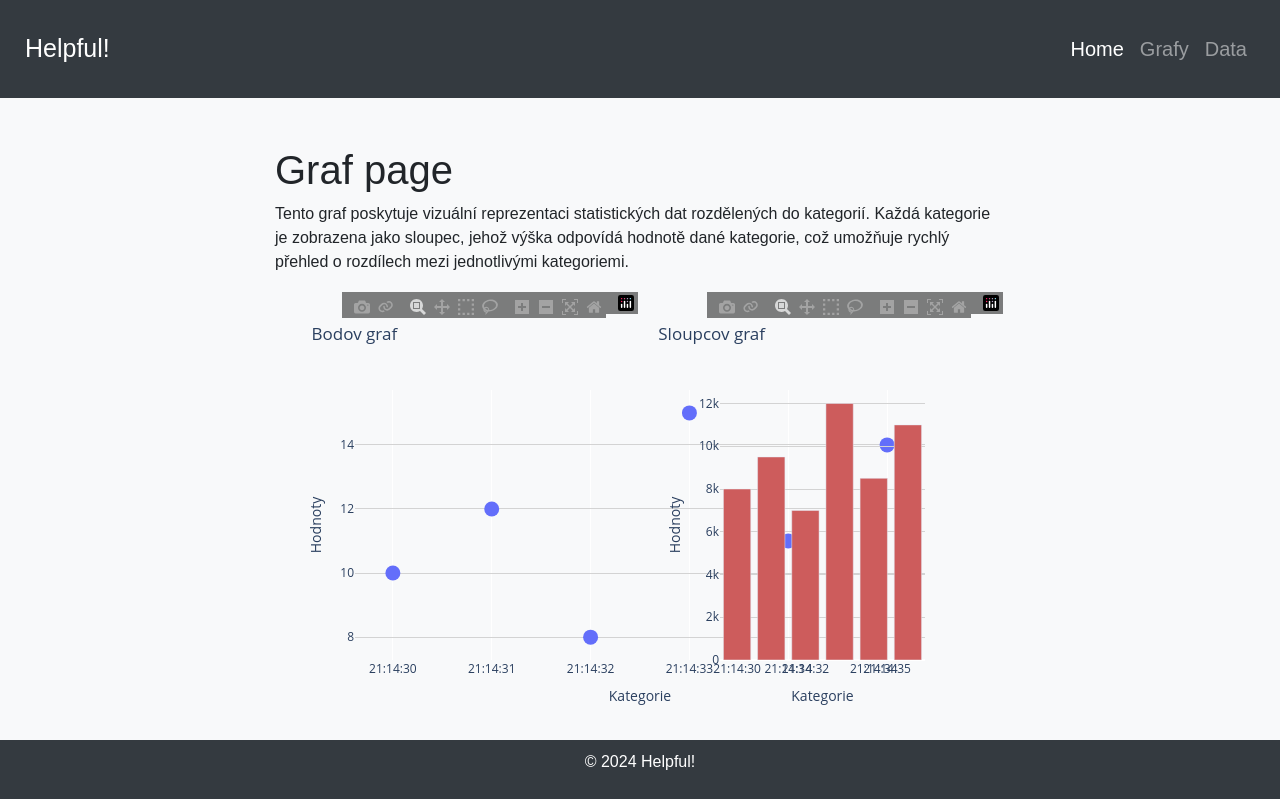
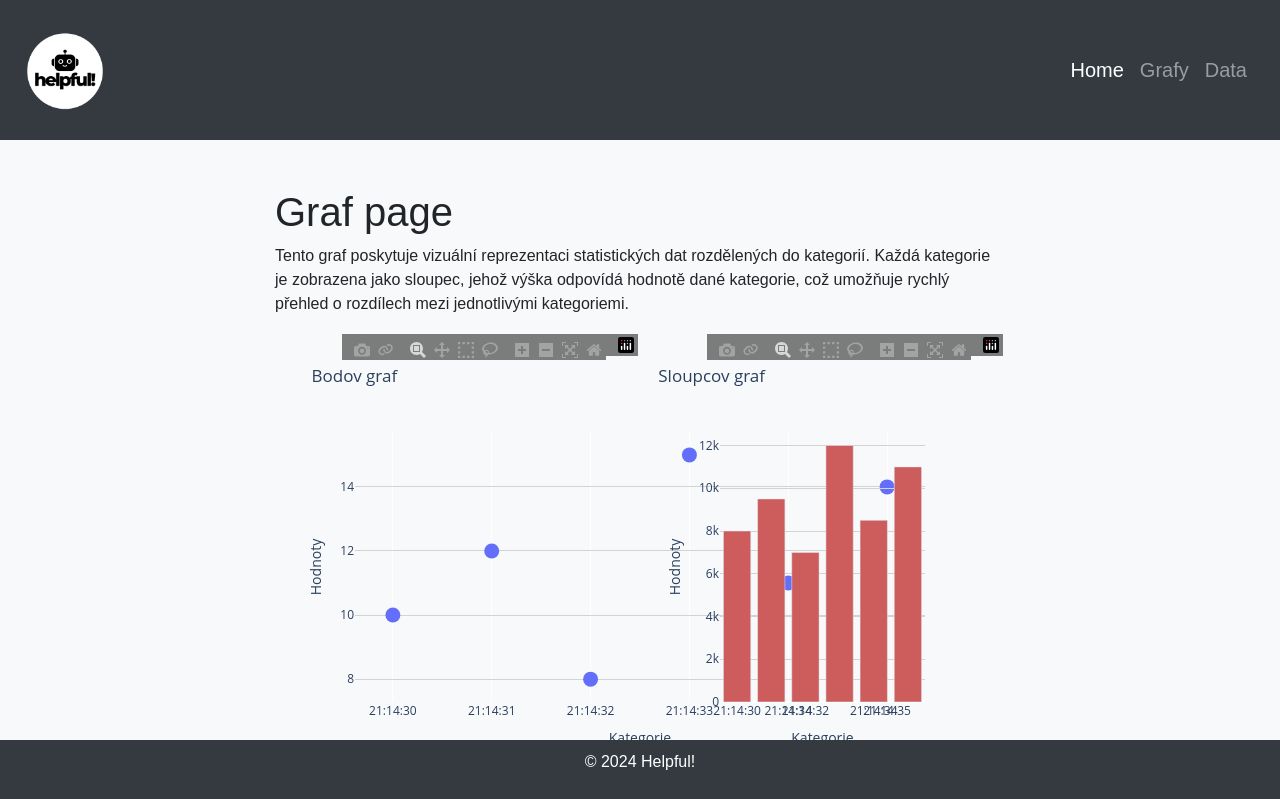
Before and after one commit to Matav5/Hackithon24, a Flask app: page /grafy in a window 1280 px wide. Shown: the top 799 px of the page. Run offline with Flask 3, Linux system fonts and the light colour scheme; some libraries are stand-ins or nearby versions.

Commit message:
update home

```diff
--- a/templates/index.html
+++ b/templates/index.html
@@ -35,14 +35,14 @@
         padding-right: 25px;
         }
         .navbar-brand {
-            font-size: 25px;
+            font-size: 20px;
             font-family: 'Arial', sans-serif;
         }
     </style>
 </head>
 <body>
     <nav class="navbar navbar-expand-lg navbar-dark bg-dark" style="padding: 25px;">
-        <a class="navbar-brand" href="/">Helpful!</a>
+        <a class="navbar-brand" href="/"><img src="../static/helpful!.webp" alt="Logo" style="height: 80px"></a>
         <button class="navbar-toggler" type="button" data-toggle="collapse" data-target="#navbarNav" aria-controls="navbarNav" aria-expanded="false" aria-label="Toggle navigation">
             <span class="navbar-toggler-icon"></span>
         </button>
```
Also changed, not shown: static/helpful!.png (added), static/helpful!.webp (added).
